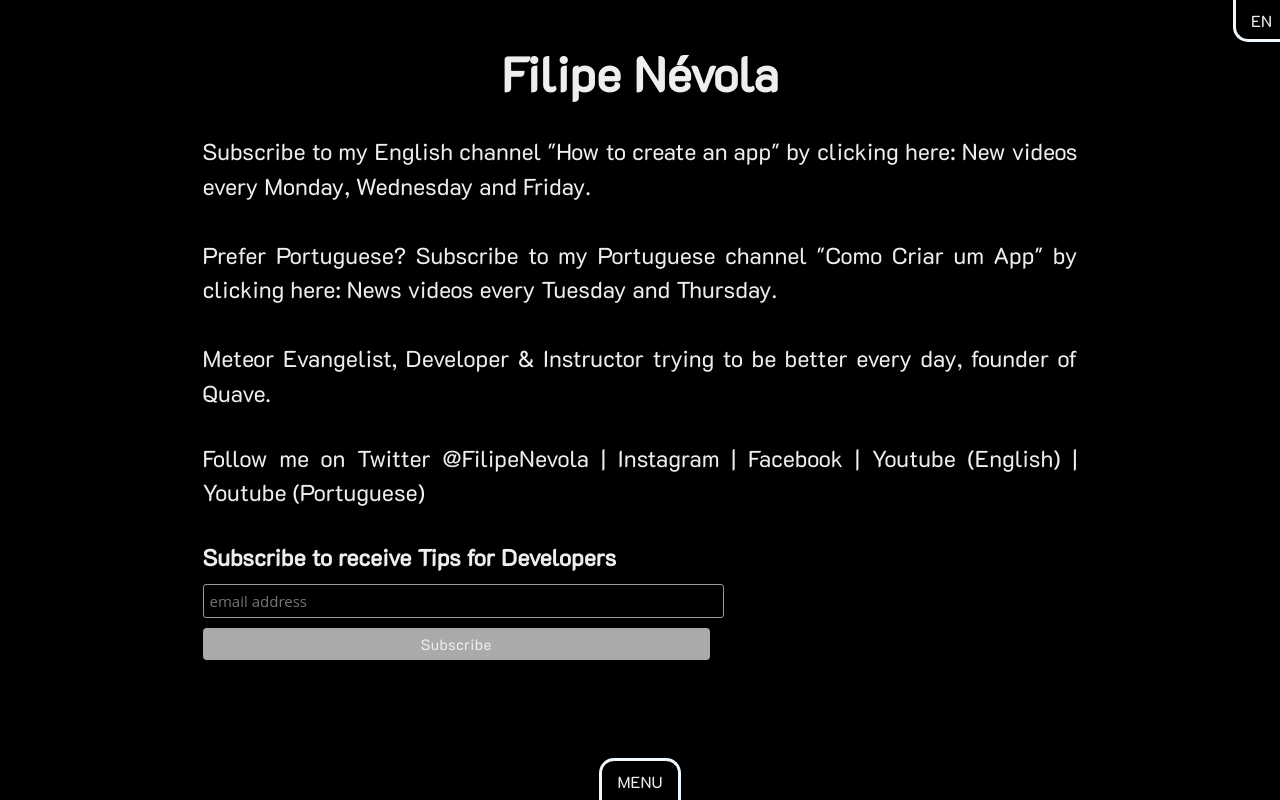
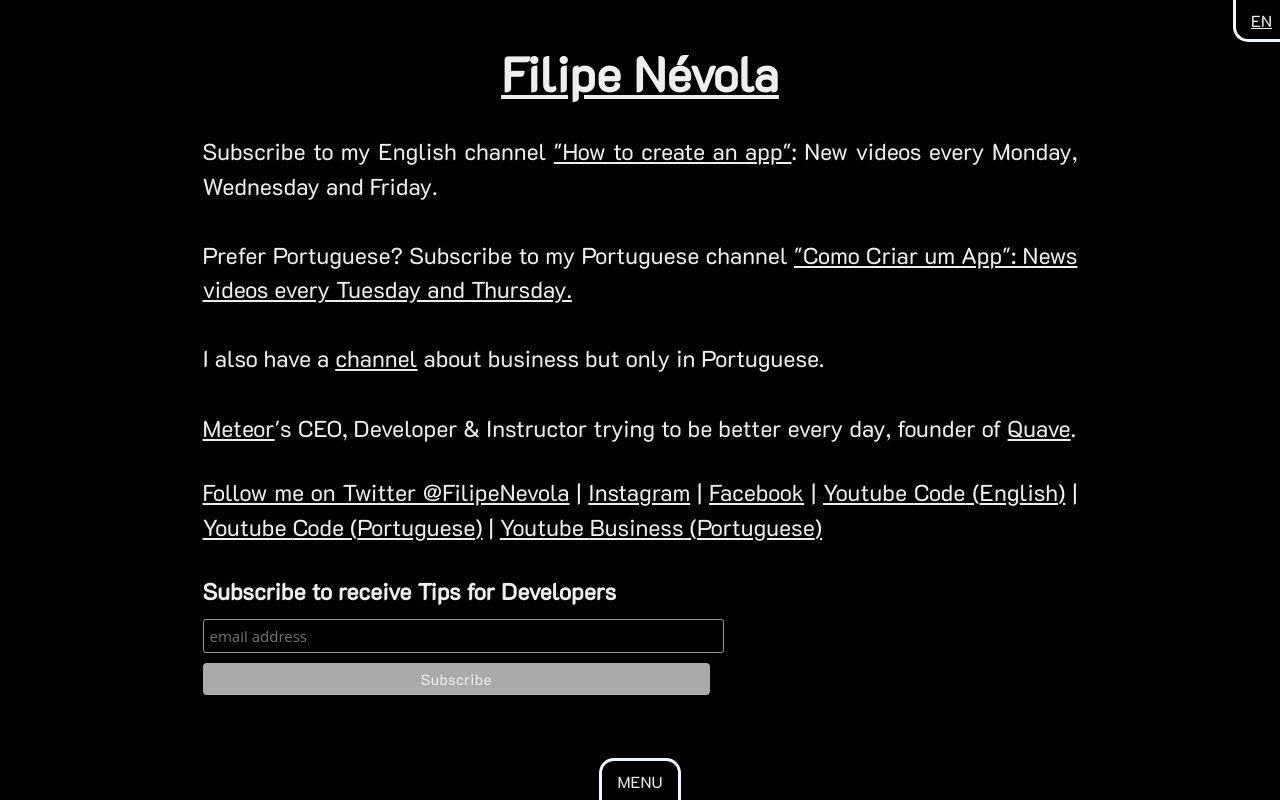
Before and after one commit to filipenevola/filipenevola, a Next.js app: page / in a window 1280 px wide. Built offline with nearby package versions, Linux system fonts and the light colour scheme.

Commit message:
General updates

```diff
--- a/components/layout.js
+++ b/components/layout.js
@@ -251,7 +251,7 @@
             }
 
             a {
-              text-decoration: none;
+              text-decoration: underline;
               color: #eee;
             }
 
--- a/components/mailchimp.js
+++ b/components/mailchimp.js
@@ -7,7 +7,9 @@
     emailPlaceholder: "email address",
     followTwitter: "Follow me on Twitter @FilipeNevola",
     english: "English",
-    portuguese: "Portuguese"
+    portuguese: "Portuguese",
+    code: "Code",
+    business: "Business",
   },
   pt: {
     subscribeText: "Inscrave-se para receber Dicas para Desenvolvedores",
@@ -15,7 +17,9 @@
     emailPlaceholder: "seu email",
     followTwitter: "Me siga no Twitter @FilipeNevola",
     english: "Inglês",
-    portuguese: "Português"
+    portuguese: "Português",
+    code: "Programação",
+    business: "Negócios",
   }
 };
 
@@ -33,10 +37,13 @@
           Facebook
         </a>{' '}|{' '}
         <a href="https://www.youtube.com/c/HowToCreateAnAppDev">
-          Youtube ({TEXT[language].english})
+          Youtube {TEXT[language].code} ({TEXT[language].english})
         </a>{' '}|{' '}
         <a href="https://www.youtube.com/channel/UCZo_DmCzwmxMtv5Kv_dukpA">
-          Youtube ({TEXT[language].portuguese})
+          Youtube {TEXT[language].code} ({TEXT[language].portuguese})
+        </a>{' '}|{' '}
+        <a href="https://www.youtube.com/channel/UCAfhf9uh1osU2CW0fKrZ8xA">
+          Youtube {TEXT[language].business} ({TEXT[language].portuguese})
         </a>
 
         <div id="mc_embed_signup">
--- a/pages/about.js
+++ b/pages/about.js
@@ -23,7 +23,7 @@
       </p>
     ),
     work: key => (
-      <p key={key}>Currently I work as Meteor Evangelist and I produce content for my YouTube channels.</p>
+      <p key={key}>Currently I work as Meteor's & Quave's CEO and I produce content for my YouTube channels.</p>
     )
   },
   pt: {
@@ -47,7 +47,7 @@
     ),
     work: key => (
       <p key={key}>
-        Atualmente eu trabalho como Evangelista do Meteor e produzo conteúdo nos meus canais no YouTube.
+        Atualmente eu trabalho como CEO do Meteor e da Quave e produzo conteúdo nos meus canais no YouTube.
       </p>
     )
   }
--- a/pages/index.js
+++ b/pages/index.js
@@ -9,9 +9,16 @@
       <p key={key}>
         Subscribe to my English channel <a
         href="https://www.youtube.com/c/HowToCreateAnAppDev">"How to create an
-        app" by clicking here</a>: New videos every Monday, Wednesday and Friday.<br/><br/>Prefer Portuguese? Subscribe to my Portuguese channel <a
-        href="https://www.youtube.com/channel/UCZo_DmCzwmxMtv5Kv_dukpA">"Como Criar um App" by clicking here: News videos every Tuesday and Thursday.</a><br/><br/>
-        <a href="https://twitter.com/meteorjs">Meteor</a> Evangelist, Developer
+        app"</a>: New videos every Monday, Wednesday and
+        Friday.<br/><br/>Prefer Portuguese? Subscribe to my Portuguese
+        channel <a
+        href="https://www.youtube.com/channel/UCZo_DmCzwmxMtv5Kv_dukpA">"Como
+        Criar um App": News videos every Tuesday and
+        Thursday.</a><br/><br/>
+        I also have a <a
+        href="https://www.youtube.com/channel/UCAfhf9uh1osU2CW0fKrZ8xA">channel</a> about
+        business but only in Portuguese.<br/><br/>
+        <a href="https://twitter.com/meteorjs">Meteor</a>'s CEO, Developer
         & Instructor trying to be better every day, founder of{" "}
         <a href="https://twitter.com/quaveDev">Quave</a>.
       </p>
@@ -21,9 +28,16 @@
     intro: key => (
       <p key={key}>
         Se inscreva no meu canal <a
-        href="https://www.youtube.com/channel/UCZo_DmCzwmxMtv5Kv_dukpA">"Como criar um app" clicando aqui</a>: Toda Terça e Quinta um vídeo novo.<br/><br/>Prefere Inglês? Se inscreva no meu canal em Inglês <a
-        href="https://www.youtube.com/c/HowToCreateAnAppDev">"How to Create an App" clicando aqui</a>: Toda Segunda, Quarta e Sexta um vídeo novo.<br/><br/>
-        Evangelista do <a href="https://twitter.com/meteorjs">Meteor</a>,
+        href="https://www.youtube.com/channel/UCZo_DmCzwmxMtv5Kv_dukpA">"Como
+        criar um app"</a>: Toda Terça e Quinta um vídeo novo.<br/><br/>Prefere
+        Inglês? Se inscreva no meu canal em Inglês <a
+        href="https://www.youtube.com/c/HowToCreateAnAppDev">"How to Create an
+        App"</a>: Toda Segunda, Quarta e Sexta um vídeo novo.<br/><br/>
+        Vamos conversar sobre Negócios? <a
+        href="https://www.youtube.com/channel/UCAfhf9uh1osU2CW0fKrZ8xA">"Provocações
+        sobre Negócios"</a> é o meu canal onde falo sobre Dinheiro e Negócios de
+        uma forma diferente.<br/><br/>
+        CEO do <a href="https://twitter.com/meteorjs">Meteor</a>,
         Desenvolvedor e Instrutor tentando ser melhor todos os dias, fundador
         da{" "}
         <a href="https://twitter.com/quaveDev">Quave</a>.
```
Also changed, not shown: 1 other file (tests, documents, lock files or other folders).
